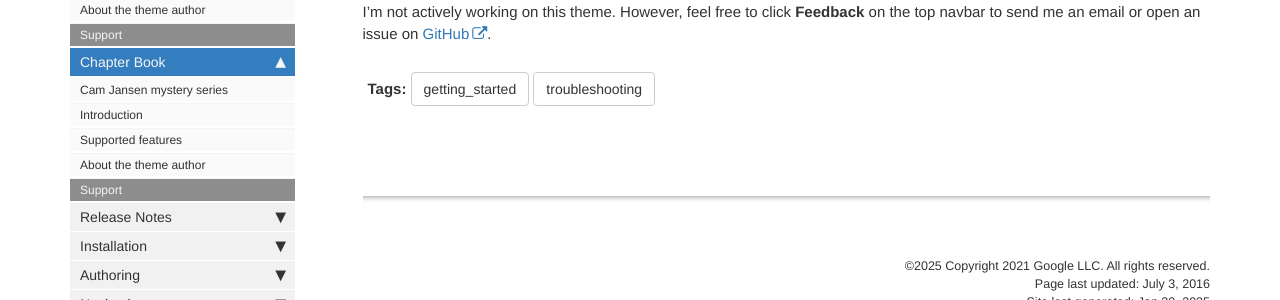
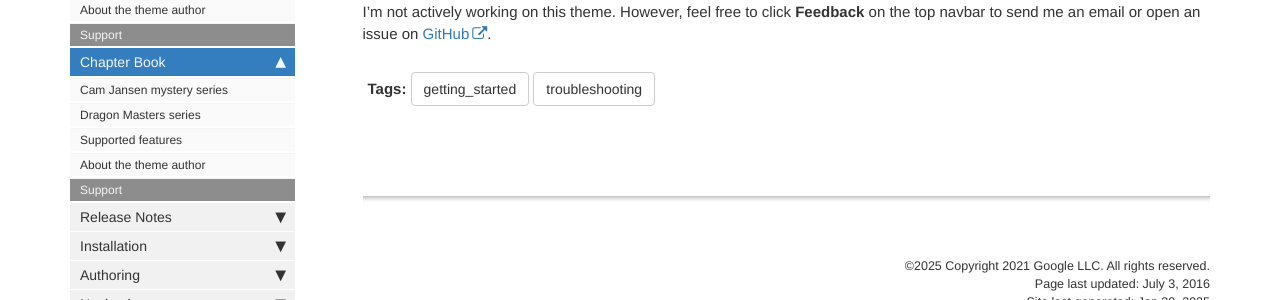
Before and after one commit to CSReviser/fvr, a Jekyll site: the page built from pages/mydoc/mydoc_support.md, in a window 1280 px wide. Shown: the part 236-536 px from the top of the page. Built offline with Jekyll 4.4.1, drawn with Linux system fonts in a browser that asks for light colours; comment, search, counter and statistics services are not loaded.

Commit message:
Update mydoc_sidebar.yml

```diff
--- a/_data/sidebars/mydoc_sidebar.yml
+++ b/_data/sidebars/mydoc_sidebar.yml
@@ -52,8 +52,8 @@ entries:
       url: /mydoc_cam_jansen.html
       output: web, pdf
 
-    - title: Introduction
-      url: /mydoc_introduction.html
+    - title: Dragon Masters series
+      url: /mydoc_dragon_masters.html
       output: web, pdf
 
     - title: Supported features
```
